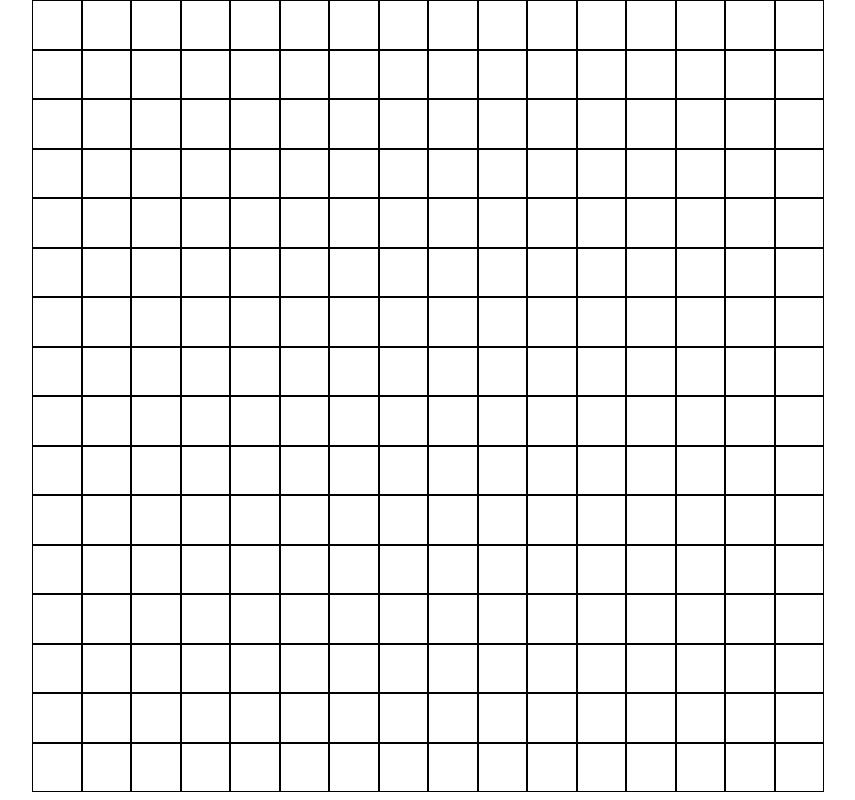
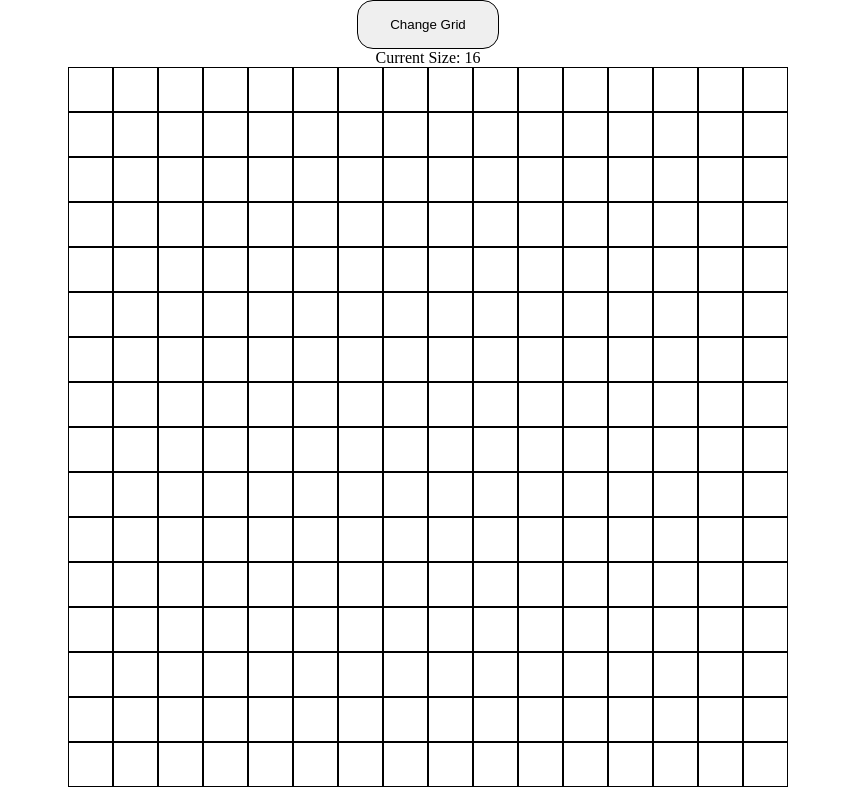
Before and after one commit to Boodac/etch-a-sketch, a plain HTML site: page index.html in a window 1280 px wide. Shown: the whole page, without its empty margins (212-1067 px from the left). Drawn offline with Linux system fonts and the light colour scheme.

Commit message:
Add etch-a-sketch logic, ability to change grid size, display for current grid size.

```diff
--- a/index.html
+++ b/index.html
@@ -7,7 +7,7 @@
     <link rel="stylesheet" href="style.css">
 </head>
 <body>
-    <div class="controls"></div>
+    <div class="controls"><button type="button" id="resize">Change Grid</button><div id="sizeDisplay"></div>
     <div class="container"></div>
     <script src="script.js"></script>
 </body>
--- a/script.js
+++ b/script.js
@@ -1,11 +1,28 @@
 const container = document.querySelector(".container");
 const controls = document.querySelector(".controls");
+const changeBtn = document.querySelector("#resize");
+const sizeDisplay = document.querySelector("#sizeDisplay");
+const DEFAULT_SIZE = 16;
+const MIN_SIZE = 4;
+const MAX_SIZE = 100;
 
-function createGrid(xWide, yTall) {
-    for(let i = 0;i < yTall;i++){ // how many rows?
+createGrid(DEFAULT_SIZE);
+
+changeBtn.addEventListener("click", (e) => {
+    let answer = prompt("How many pixels wide would you like?",
+                        "Enter an integer from " + MIN_SIZE +
+                        "-" + MAX_SIZE + " [default: " + DEFAULT_SIZE + "]");
+    if(isNaN(answer)) createGrid(DEFAULT_SIZE);
+    else if(parseInt(answer) >= MIN_SIZE && parseInt(answer) <= MAX_SIZE) createGrid(answer);
+    else createGrid(DEFAULT_SIZE);
+});
+
+function createGrid(gridSize) {
+    container.textContent="";
+    for(let i = 0; i < gridSize; i++){ // how many rows?
         const row = document.createElement("div");
         row.className = "row";
-        for(let j = 0;j<xWide;j++) { // how many columns?
+        for(let j = 0; j<gridSize; j++) { // how many columns?
             const pixel = document.createElement("div");
             pixel.className = "pixel";
             pixel.id = getSelector(i, j);
@@ -16,6 +33,7 @@ function createGrid(xWide, yTall) {
         }
         container.appendChild(row);
     }
+    sizeDisplay.textContent = "Current Size: " + gridSize;
 }
 
 function getSelector(xCoord, yCoord) {
@@ -37,5 +55,3 @@ function randomColor() {
     return "#" + Math.floor(Math.random()*16777215).toString(16);
     // this returns a random number in that range, and then presents it in hexadecimal form
 }
-
-createGrid(16,16);
--- a/style.css
+++ b/style.css
@@ -7,7 +7,7 @@
 
 body {
     display: flex;
-    justify-content: center;;
+    justify-content: center;
 }
 
 .container {
@@ -15,13 +15,15 @@ body {
     flex-direction: column;
     justify-content: center;
     align-items: center;
-    height: 99vh;
+    height: 90vh;
     aspect-ratio: 1/1;
 }
 
 .controls {
     display: flex;
-    justify-content: center;
+    justify-content: space-around;
+    flex-direction: column;
+    align-items: center;
 }
 
 .row {
@@ -34,3 +36,10 @@ body {
     border: 1px solid black;
     flex: 1;
 }
+
+#resize {
+    padding: 1rem 2rem;
+    border: 1px solid black;
+    border-radius: 1rem;
+    margin: auto;
+}
```
